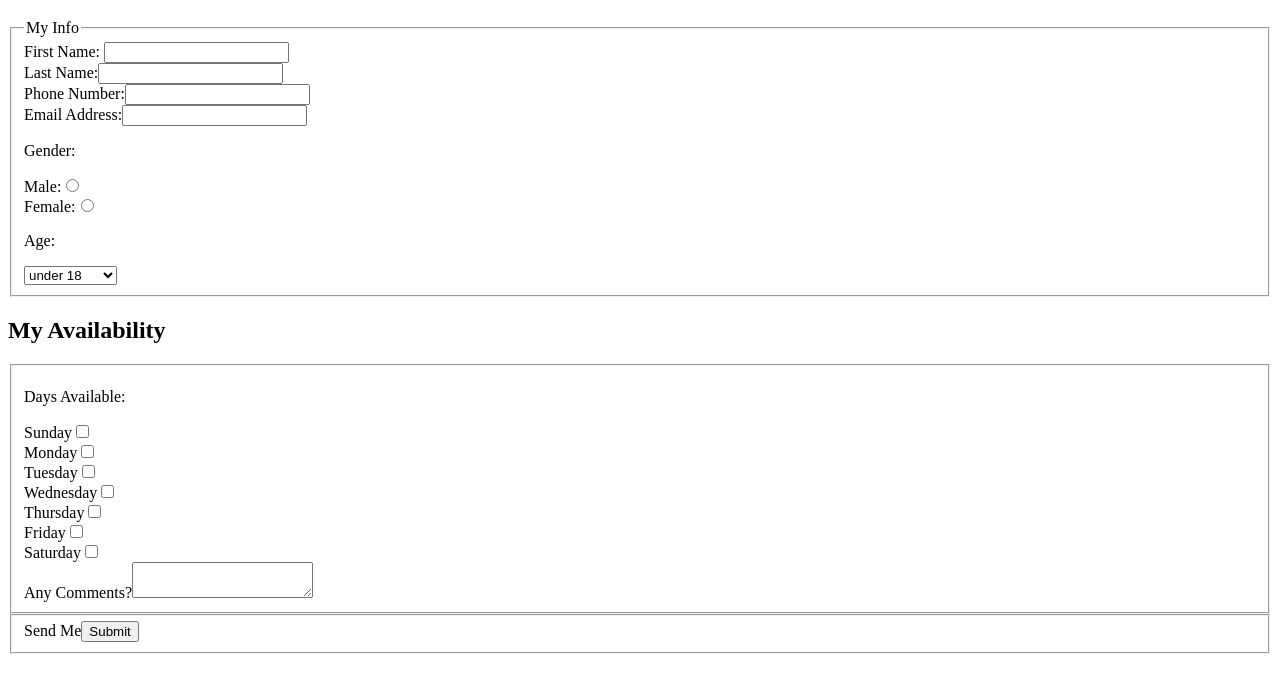
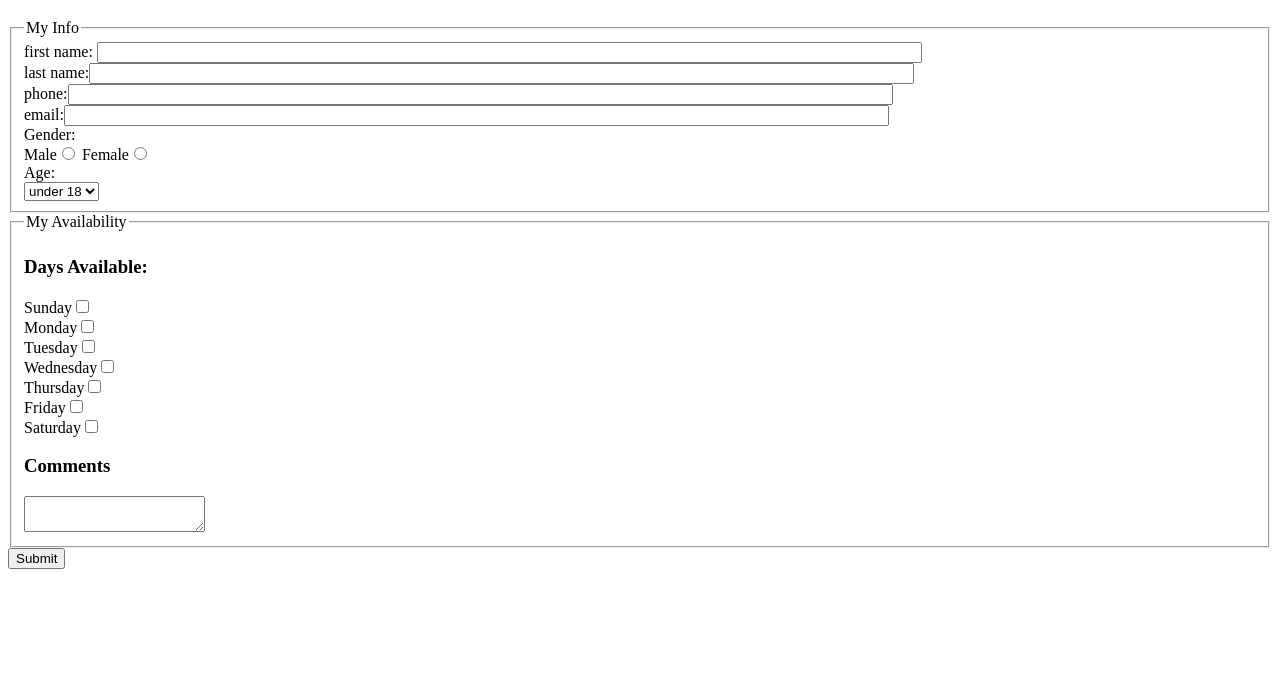
Before and after one commit to Ebahena2/Lab4, a plain HTML site: page index.html in a window 1280 px wide. Shown: the part 61-754 px from the top of the page. Drawn offline with Linux system fonts and the light colour scheme.

Commit message:
went through class lab4 file and corrected mistakes

```diff
--- a/index.html
+++ b/index.html
@@ -6,29 +6,29 @@
 </head>
 <body>
   <h1>Volunteer Form</h1>
-  <form action = ""http://bloomingdale.sat.iit.edu/kriedan/lab3formscript.php" method = "post">
+  <form action = "http://bloomingdale.sat.iit.edu/kriedan/lab3formscript.php" method = "post">
     <fieldset>
 	  <legend>My Info</legend>
-	  <div><label>First Name: <input type = "text" name = "first_name_field"></label></div>
-	  <div><label>Last Name:<input type = "text" name = "last_name_field"></label></div>
-	  <div><label>Phone Number:<input type ="text" name = "phone_field"></label></div>
-	  <div><label>Email Address:<input type ="text" name = "email_field"></label></div>
-	  <p> Gender:</p>
-	  <div><label>Male:<input type = "radio" name="gender_field" value="male"></label></div>
-	  <div><label>Female:<input type = "radio" name="gener_field" value="female"></label></div>
-	  <p> Age: </p>
+	  <div><label>first name: <input size="100" type = "text" name = "first_name_field"></label></div>
+	  <div><label>last name:<input size="100" type ="text" name = "last_name_field"></label></div>
+	  <div><label>phone:<input size = "100" type ="text" name = "phone_field"></label></div>
+	  <div><label>email:<input size = "100" type ="text" name = "email_field"></label></div>
+	  <div> Gender:</div>
+	  <div>
+	  <label>Male<input type = "radio" name="gender_field" value="male"></label>
+	  <label>Female<input type = "radio" name="gener_field" value="female"></label>
+	  </div>
+	  <div> Age: </div>
 	  <select> name="age_field">
 	    <option>under 18</option>
-	  <option>18-24</option>
-	  <option>25-34</option>
-	  <option>45-54</option>
-	  <option>55-64</option>
-	  <option>65 and over</option>
+		<option>over 18</option>
 	  </select>
 	</fieldset>
-	 <h2>My Availability</h2>
+
 	<fieldset>
-	   <p>Days Available:</p>
+	  <legend>My Availability</legend>
+	  <h3>Days Available:</h3>
+	  <div>
 	    <div><label>Sunday<input type="checkbox" name="available_field[]" value="sunday"></label></div>
 	    <div><label>Monday<input type="checkbox" name="available_field[]" value="monday"></label></div>
 	    <div><label>Tuesday<input type="checkbox" name="available_field[]" value="tuesday"></label></div>
@@ -36,11 +36,12 @@
 	    <div><label>Thursday<input type="checkbox" name="available_field[]" value="thursday"></label></div>
 	    <div><label>Friday<input type="checkbox" name="available_field[]" value="friday"></label></div>
 	    <div><label>Saturday<input type="checkbox" name="available_field[]" value="saturday"></label></div>
-	   <div><label>Any Comments?<textarea name="comments_field"></textarea></label></div>
+	    <h3>Comments</h3>
+	    <textarea name="comments_field"></textarea>
+	  </div>
 	</fieldset>
-	 <fieldset>
-	   <div><label>Send Me<input type="submit">
-	 </fieldset>
+	<input type="hidden" name="hidden_field" value="Edwin Bahena">
+	<input type="submit">
 	</form>
 </body>
 </htlm>
```
Lines whose indentation alone changed are shown as unchanged.
